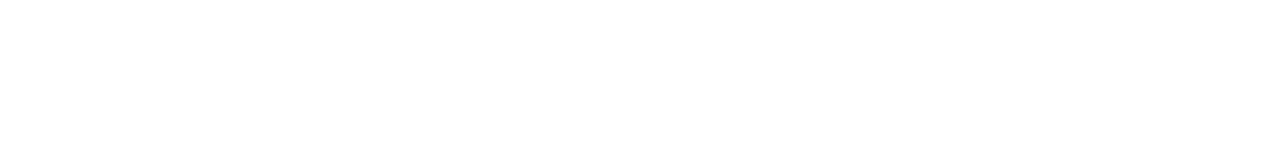
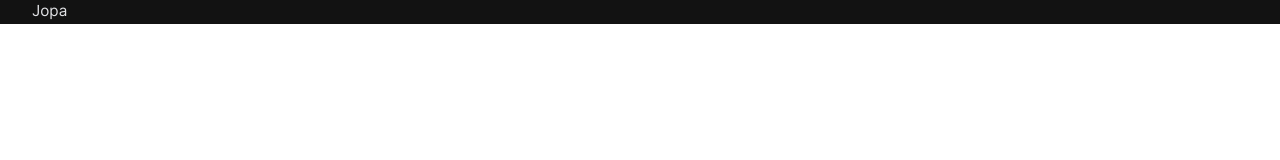
Before and after one commit to dee-diaz/library-app, a website built with Vite: page index.html in a window 1280 px wide. Built offline with nearby package versions, Linux system fonts and the light colour scheme.

Commit message:
tailwind configuration

```diff
--- a/index.html
+++ b/index.html
@@ -1,4 +1,4 @@
-<!DOCTYPE html>
+<!doctype html>
 <html lang="en">
   <head>
     <meta charset="UTF-8" />
@@ -7,7 +7,9 @@
     <title>Shelf - Your digital library</title>
   </head>
   <body>
-    <div id="app"></div>
+    <div id="app">
+      <div class="container bg-s-primary text-t-primary">Jopa</div>
+    </div>
     <script type="module" src="/src/main.js"></script>
   </body>
 </html>
--- a/package.json
+++ b/package.json
@@ -9,6 +9,8 @@
     "preview": "vite preview"
   },
   "devDependencies": {
+    "prettier": "^3.6.2",
+    "prettier-plugin-tailwindcss": "^0.6.14",
     "vite": "^7.1.0"
   },
   "dependencies": {
--- /dev/null
+++ b/src/app.css
@@ -0,0 +1,58 @@
+@import "tailwindcss";
+
+@font-face {
+  font-family: "PerfectlyNineties";
+  src: url("./fonts/perfectlynineties-regular.woff2") format("woff2");
+  font-weight: 400;
+  font-style: normal;
+  font-display: swap;
+}
+
+@font-face {
+  font-family: "Inter";
+  src: url("./fonts/inter-regular.woff2") format("woff2");
+  font-weight: 400;
+  font-style: normal;
+  font-display: swap;
+}
+
+@font-face {
+  font-family: "Inter";
+  src: url("./fonts/inter-medium.woff2") format("woff2");
+  font-weight: 500;
+  font-style: normal;
+  font-display: swap;
+}
+
+body {
+  -webkit-font-smoothing: antialiased;
+  font-size-adjust: 0.52;
+  line-height: 1.5;
+}
+
+@utility container {
+  margin-inline: auto;
+  padding-inline: 2rem;
+}
+
+@layer base {
+  button:not(:disabled),
+  [role="button"]:not(:disabled) {
+    cursor: pointer;
+  }
+
+  dialog {
+    margin: auto;
+  }
+}
+
+@theme {
+  --font-serif: "PerfectlyNineties", serif;
+  --font-sans: "Inter", sans-serif;
+
+  --color-s-primary: hsla(0, 0%, 7%, 1);
+  --color-s-btn-primary: hsla(225, 7%, 89%, 1);
+  --color-s-btn-secondary: hsla(240, 3%, 15%, 1);
+  --color-t-primary: hsla(225, 7%, 89%, 1);
+  --color-t-secondary: hsla(248, 3%, 54%, 1);
+}
--- a/src/main.js
+++ b/src/main.js
@@ -1,2 +1,2 @@
-import './style.css'
+import './app.css'
 // import { setupCounter } from './counter.js'
--- a/src/style.css
+++ /dev/null
@@ -1 +0,0 @@
-@import "tailwindcss";
--- a/tailwind.config.js
+++ /dev/null
@@ -1,8 +0,0 @@
-/** @type {import('tailwindcss').Config} */
-module.exports = {
-  content: ["./src/**/*.{html,js,jsx,ts,tsx}", "./*.html"],
-  theme: {
-    extend: {},
-  },
-  plugins: [],
-};
```
Also changed, not shown: src/fonts/inter-medium.woff2 (added), src/fonts/inter-regular.woff2 (added), src/fonts/perfectlynineties-regular.woff2 (added), 2 other files.
